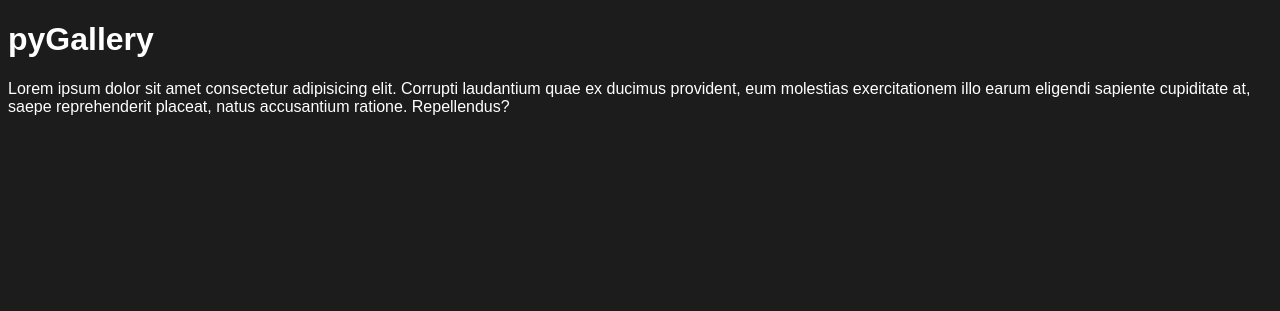
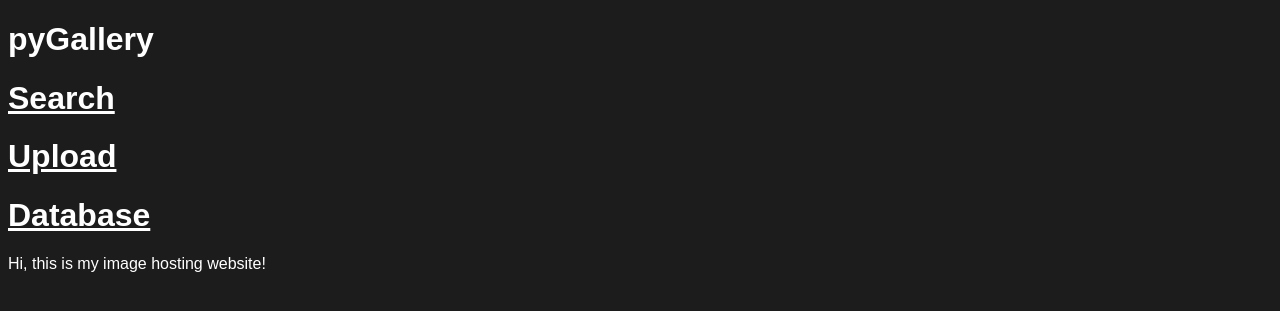
Before and after one commit to Kieran-Everett/pyGallery, a Python web app: template templates/index.html in a window 1280 px wide. Shown: the top 311 px of the page. Run offline with Jinja, Linux system fonts and the light colour scheme; the template is opened without the code that fills it, so the values that code supplies are empty.

Commit message:
Added some links and text to the index

```diff
--- a/templates/index.html
+++ b/templates/index.html
@@ -12,8 +12,15 @@
 
 <div class="content">
     <h1>pyGallery</h1>
+
+    <div class="navigation">
+    <a href="/search"><h1>Search</h1></a>
+    <a href="/upload"><h1>Upload</h1></a>
+    <a href="/dbView"><h1>Database</h1></a>
+    </div>
+
     <p>
-        Lorem ipsum dolor sit amet consectetur adipisicing elit. Corrupti laudantium quae ex ducimus provident, eum molestias exercitationem illo earum eligendi sapiente cupiditate at, saepe reprehenderit placeat, natus accusantium ratione. Repellendus?
+        Hi, this is my image hosting website!
     </p>
 </div>
 
```
